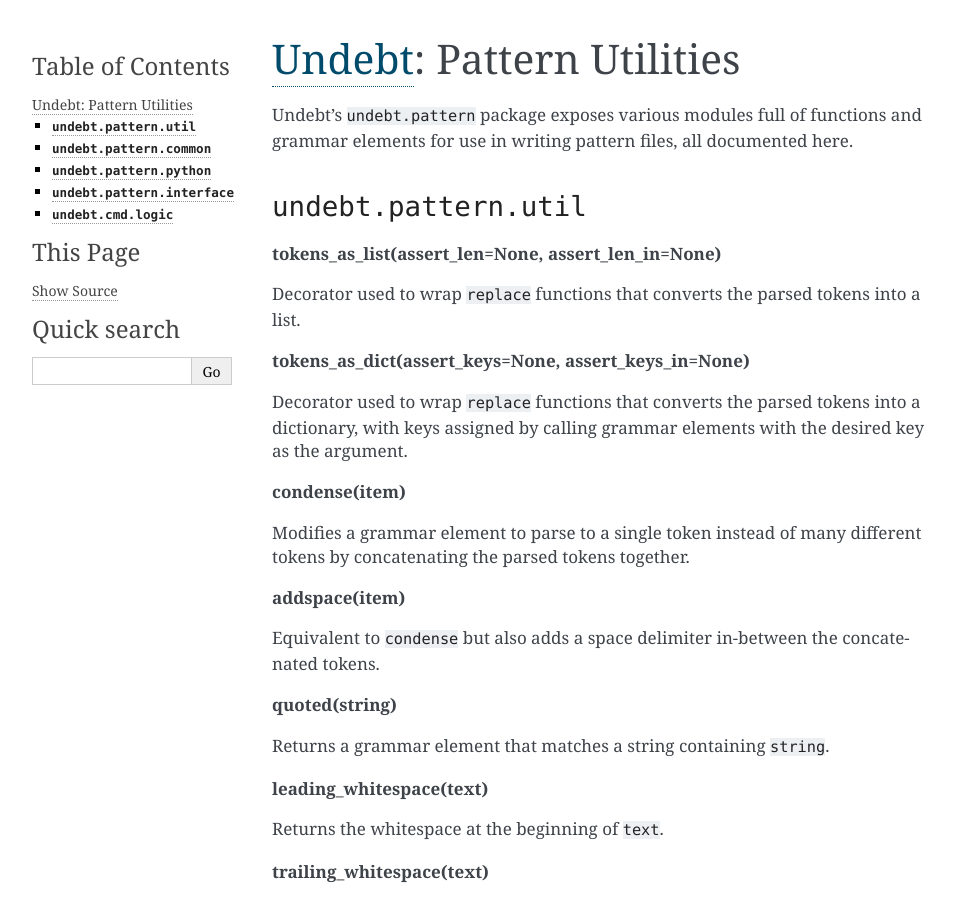
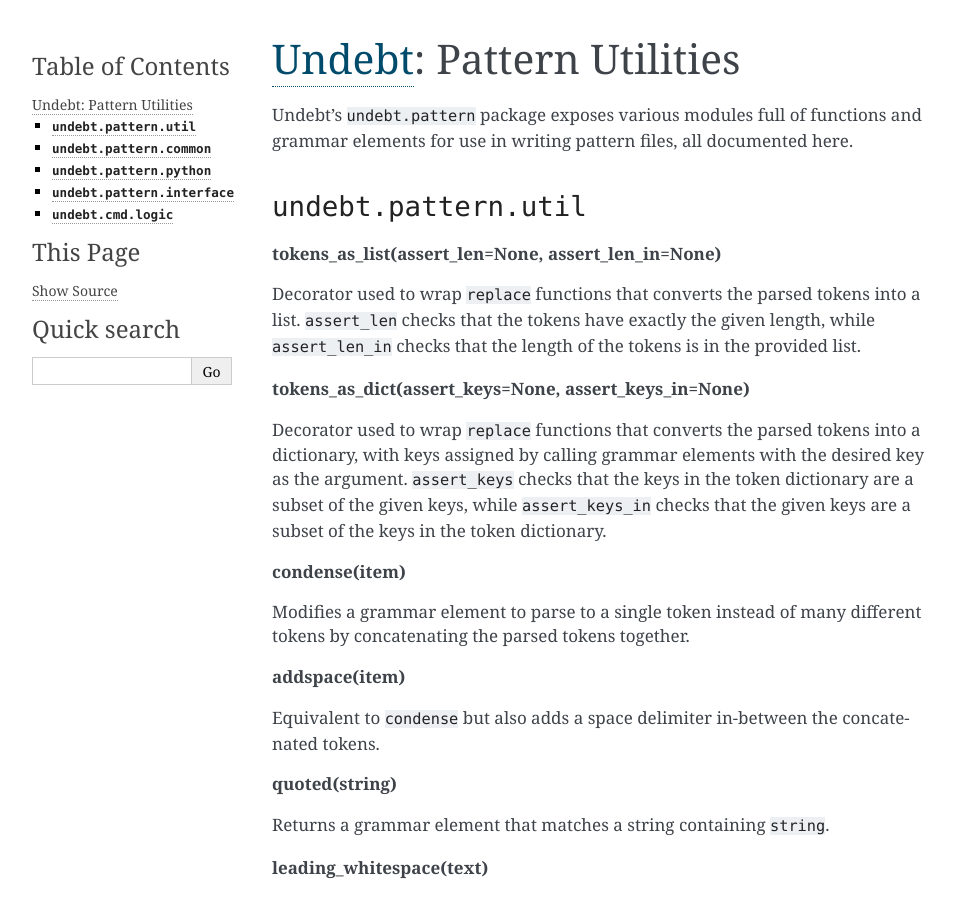
Before and after one commit to Yelp/undebt, a Sphinx documentation site: the page built from docs/source/util.rst, in a window 1280 px wide and 900 px high. Shown: the whole window, without its empty margins (148-1102 px from the left). Built offline with Sphinx 7.4.7, drawn with Linux system fonts in a browser that asks for light colours.

Commit message:
Makes assert_keys check subset

```diff
--- a/docs/source/util.rst
+++ b/docs/source/util.rst
@@ -11,11 +11,11 @@ Undebt's `undebt.pattern` package exposes various modules full of functions and
 
 **tokens_as_list(assert_len=None, assert_len_in=None)**
 
-Decorator used to wrap `replace` functions that converts the parsed tokens into a list.
+Decorator used to wrap `replace` functions that converts the parsed tokens into a list. `assert_len` checks that the tokens have exactly the given length, while `assert_len_in` checks that the length of the tokens is in the provided list.
 
 **tokens_as_dict(assert_keys=None, assert_keys_in=None)**
 
-Decorator used to wrap `replace` functions that converts the parsed tokens into a dictionary, with keys assigned by calling grammar elements with the desired key as the argument.
+Decorator used to wrap `replace` functions that converts the parsed tokens into a dictionary, with keys assigned by calling grammar elements with the desired key as the argument. `assert_keys` checks that the keys in the token dictionary are a subset of the given keys, while `assert_keys_in` checks that the given keys are a subset of the keys in the token dictionary.
 
 **condense(item)**
 
```
Also changed, not shown: 1 other file.
